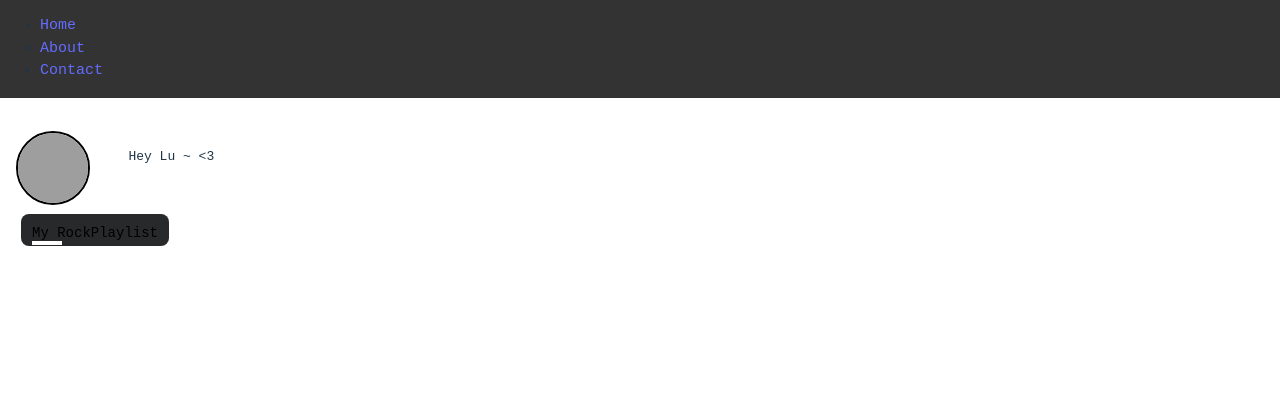
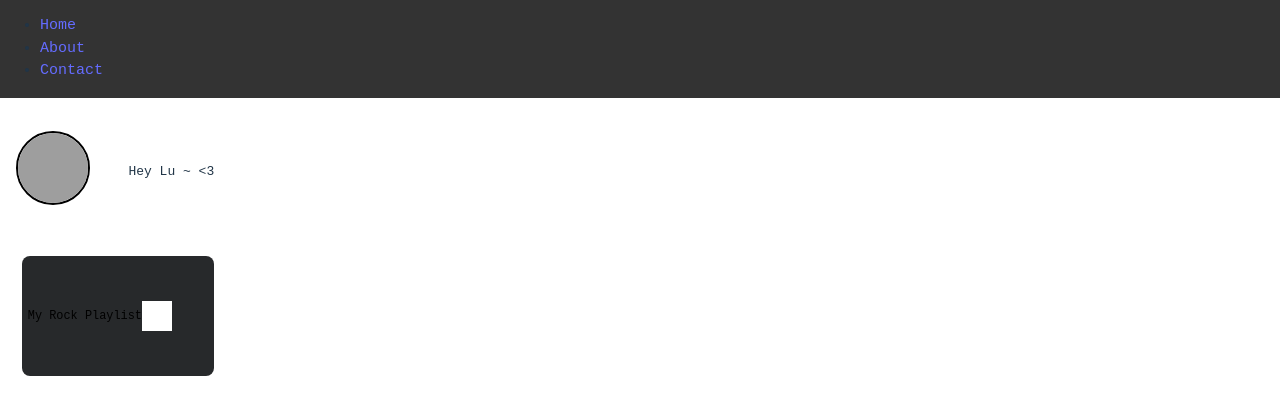
Before and after one commit to penguinxx/Playlist-Thingy, a React (Vite) app in the folder tictactoe/: page / in a window 1280 px wide. Shown: the top 414 px of the page. Built offline with nearby package versions, Linux system fonts and the light colour scheme; grey boxes are pictures that could not be loaded.

Commit message:
whatever

```diff
--- a/tictactoe/src/App.tsx
+++ b/tictactoe/src/App.tsx
@@ -23,7 +23,7 @@ export default function MyApp() {
                     <Navbar title='My App'/>
                 </div>
                 <div className='info-card'>
-                    <UserProfile user={stephano} />
+                    <UserProfile user={stephano}/>
                 </div>
                 <div className='component-card'>
                     <DynamicButton.RockPlaylistButton/>
--- a/tictactoe/src/components/DynamicButtons.tsx
+++ b/tictactoe/src/components/DynamicButtons.tsx
@@ -11,30 +11,27 @@ interface IButton
     textClass?:string
 }
 
-export function DynamicButton({class_name, link, image,imgClass, text}: IButton) {
-    const[isHovered, setIsHovered] = useState<boolean>(false);
+export function DynamicButton({ class_name, link, image, imgClass, text, textClass }: IButton) {
+    const [isHovered, setIsHovered] = useState<boolean>(false);
 
-    function handleMouseEnter()
-    {
-        setIsHovered(true)
-    }
-    function handleMouseExit()
-    {
-        setIsHovered(false)
+    function handleMouseEnter() {
+        setIsHovered(true);
     }
 
-
+    function handleMouseExit() {
+        setIsHovered(false);
+    }
 
     return (
         <button
-            className= {class_name}
+            className={class_name}
             onClick={() => {
                 window.open(link);
             }}
             onMouseEnter={handleMouseEnter}
             onMouseLeave={handleMouseExit}
         >
-            {text && text}
+            {text && <span className={textClass}>{text}</span>}
             {image && <img src={image} className={imgClass}/>}
 
             {isHovered && (
--- a/tictactoe/src/configured-components/dynamic-buttons.tsx
+++ b/tictactoe/src/configured-components/dynamic-buttons.tsx
@@ -7,8 +7,8 @@ export const RockPlaylistButton = () =>
     link = "https://www.youtube.com/watch?v=HhVTuowsBrQ&list=PLD1W2UDUZ6NuiYQfr830ftP5EK_7lliuE&pp=gAQB"
     image="https://img.icons8.com/win10/512w/FFFFFF/rock-music.png"
     imgClass="rock-playlist-button-image"
-    text = "My RockPlaylist"
-    textClass=".rock-playlist-button-text"
+    text = "My Rock Playlist"
+    textClass="button-stylized-text"
     />
 
 );
--- a/tictactoe/src/styling/style.css
+++ b/tictactoe/src/styling/style.css
@@ -8,105 +8,6 @@
     overflow: visible;
     padding: 0 !important;
 }
-
-
-.my-button {
-    font-size: 14px;
-    display: flex;
-    margin-left: 1vw;
-    width: fit-content;
-    padding: 15px 10px;
-    background-color: rgb(39, 41, 43);
-    font-family: monospace;
-    flex-direction: column;
-}
-
-.rock-playlist-button {
-    display: flex;
-    flex-direction: column;
-    transition: ease 0.3s;
-    font-size: 14px;
-    font-family: monospace;
-    width: fit-content;
-    height: fit-content;
-    max-height:100% ;
-    overflow: hidden;
-    padding: 10px;
-    background-color: rgb(39, 41, 43);
-
-}
-
-
-.rock-playlist-button:hover {
-    transform: scale(1.1);
-}
-
-.rock-playlist-button-image {
-    width: 30px;
-    height: 30px;
-    filter: brightness(50);
-}
-
-
-.discript-style {
-    font-size: 16px;
-    font-family: monospace;
-    margin: 0;
-    height: fit-content;
-    width: fit-content;
-}
-
-.info-card {
-    display: flex;
-    box-sizing: border-box;
-    justify-content: flex-start;
-    flex-direction: row;
-    max-height: 5vh;
-    width: 100vw;
-    height: auto;
-    z-index: 0;
-    margin: 1vw 1vh;
-    font-family: monospace;
-    font-size: 11.9;
-}
-
-.avatar {
-    height: 70px;
-    width: 70px;
-    border-radius: 50%;
-    object-fit: cover;
-    border: 2px solid #000;
-    cursor: pointer;
-    transition: transform 0.3s ease-in-out;
-}
-
-.p-customize
-{
-    display: flex;
-    margin-left: 3vw;
-    margin-top: 2vh;
-}
-
-.avatar:hover {
-    transform: scale(1.15);
-}
-
-
-
-.component-card {
-    overflow: hidden;
-    display: flex;
-    margin: 2vw 1.5vh;
-    flex-direction: row;
-    align-content: space-between;
-    height: 4vh;
-    width: auto;
-    justify-content: flex-start;
-    padding: 9px;
-
-}
-
-
 
 .nav-bar {
     margin: 0;
@@ -119,3 +20,90 @@
     font-size: 15px;
     background-color: #333;
 }
+
+.info-card {
+    display: flex;
+    margin: 1vw 1vh;
+    justify-content: flex-start;
+    flex-direction: row;
+    width: 100vw;
+    height: auto;
+    font-family: monospace;
+    font-size: 11.9;
+}
+
+.avatar {
+    height: 70px;
+    width: 70px;
+    border-radius: 50%;
+    object-fit: cover;
+    max-height: 100%;
+    border: 2px solid #000;
+    cursor: pointer;
+    transition: transform 0.3s ease-in-out;
+}
+
+.p-customize
+{
+    display: flex;
+    margin-left: 3vw;
+    justify-content: baseline;
+    margin-top: 3.9vh;
+}
+
+.avatar:hover {
+    transform: scale(1.15);
+}
+
+.component-card {
+    overflow: hidden;
+    display: flex;
+    flex-direction: row;
+    margin: 1vh 1vw;
+    height: 15vh;
+    width: auto;
+    justify-content: flex-start;
+    padding: 9px;
+
+}
+
+.button-stylized-text
+{
+    display: flex;
+    font-family: monospace;
+    font-size: 11.9px;
+
+}
+
+.rock-playlist-button {
+    display: flex;
+    align-items: center;
+    flex-direction: row;
+    transition: ease 0.3s;
+    font-size: 14px;
+    font-family: monospace;
+    width: 15vw;
+    height: auto;
+    max-height:100% ;
+    overflow: hidden;
+    padding: 5px;
+    background-color: rgb(39, 41, 43);
+}
+
+.rock-playlist-button:hover {
+    transform: scale(1.05);
+}
+
+.rock-playlist-button-image {
+    width: 30px;
+    height: 30px;
+    filter: brightness(50);
+}
+
+.discript-style {
+    font-size: 16px;
+    font-family: monospace;
+    margin: 0;
+    height: fit-content;
+    width: fit-content;
+}
```
Also changed, not shown: tictactoe/src/configured-components/dynamic-profile-image.tsx (+6 -8 lines).
